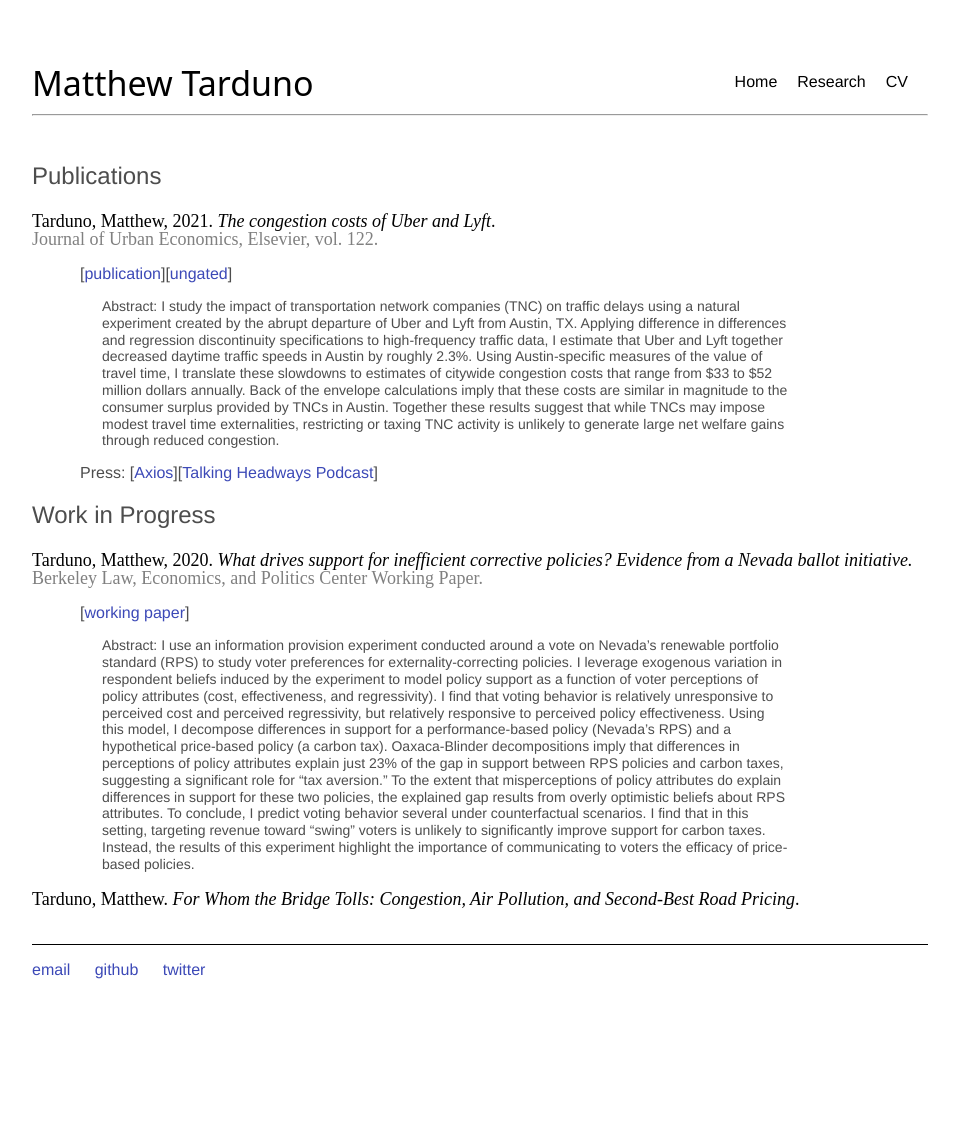
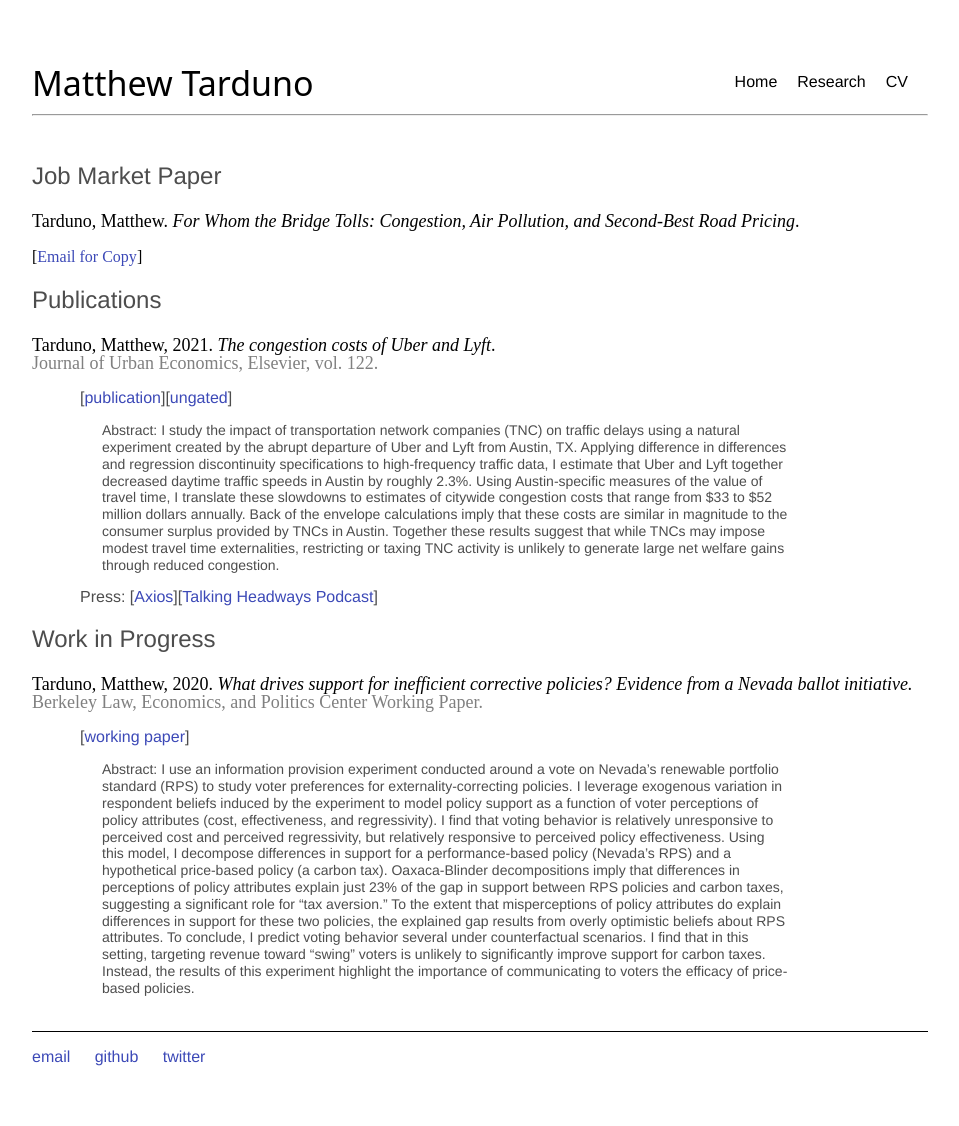
Before and after one commit to Matt-Tarduno/Matt-Tarduno.github.io, a Jekyll site: the page built from research/index.html, in a window 1280 px wide. Shown: the whole page, without its empty margins (160-1119 px from the left). Built offline with Jekyll 4.4.1, drawn with Linux system fonts in a browser that asks for light colours; before the commit the page ends 1039 px from its top, so only the background shows below that.

Commit message:
update jmp section

```diff
--- a/research/index.html
+++ b/research/index.html
@@ -7,6 +7,22 @@ sitemap:
     lastmod: 2017-05-09T12:49:30-05:00
 ---
 <br />
+
+<div class="blurb">
+	<h1>Job Market Paper</h1>
+
+<p style="font-size:18px; font-family: TimesNewRoman; color: black" >Tarduno, Matthew. <em>For Whom the Bridge Tolls: Congestion, Air Pollution, and Second-Best Road Pricing</em>.
+<p style="font-size:14px; margin-left:5em; margin-right:10em; line-height: 1.2"> </p>
+[<a href="mailto:tarduno@berkeley.edu" target="_blank">Email for Copy</a>]
+
+</div><!-- /.blurb -->
+<style>
+  .bottom-three {
+     margin-bottom: 1cm;
+  }
+</style>
+
+
 <div class="blurb">
 	<h1>Publications</h1>
 	<p style="font-size:18px; font-family: TimesNewRoman; color: black" > Tarduno, Matthew, 2021. <em>The congestion costs of Uber and Lyft</em>.<br><span style="color: #808080"> Journal of Urban Economics, Elsevier, vol. 122.</span>
@@ -54,8 +70,5 @@ TNC activity is unlikely to generate large net welfare gains through reduced con
 	  }
 	</style>
 
-	<p style="font-size:18px; font-family: TimesNewRoman; color: black" >Tarduno, Matthew. <em>For Whom the Bridge Tolls: Congestion, Air Pollution, and Second-Best Road Pricing</em>.
-	<p style="font-size:14px; margin-left:5em; margin-right:10em; line-height: 1.2"> </p>
-
 </div><!-- /.blurb -->
 <br />
```
